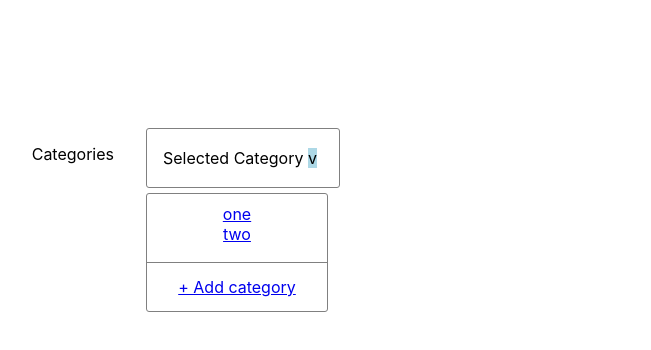
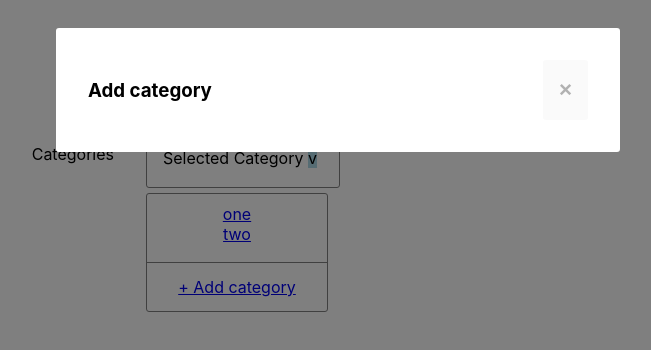
Before and after one commit to ClariceR/editable-dropdown-react, a React (Create React App) app: page / in a window 1280 px wide. Both pictures are taken after a click on the link "+ Add category". Shown: the top 350 px of the page, without its empty margins (302-953 px from the left). Built offline with nearby package versions, Linux system fonts and the light colour scheme.

Commit message:
Improve modal header style

```diff
--- a/src/App.css
+++ b/src/App.css
@@ -66,6 +66,68 @@ a {
 
 /* Modal */
 
-.modal__wrapper {
+/* .modal__wrapper {
   background-color: lightgray;
+} */
+
+.modal-overlay {
+  position: fixed;
+  top: 0;
+  left: 0;
+  z-index: 1040;
+  width: 100vw;
+  height: 100vh;
+  background-color: #000;
+  opacity: .5;
 }
+
+.modal-wrapper {
+  position: fixed;
+  top: 0;
+  left: 0;
+  z-index: 1050;
+  width: 100%;
+  height: 100%;
+  overflow-x: hidden;
+  overflow-y: auto;
+  outline: 0;
+}
+
+.modal {
+  z-index: 100;
+  background: white;
+  position: relative;
+  margin: 1.75rem auto;
+  border-radius: 3px;
+  max-width: 500px;
+  padding: 2rem;
+}
+
+.modal-header {
+  display: flex;
+  justify-content: space-between;
+}
+
+.modal-close-button {
+  font-size: 1.4rem;
+  font-weight: 700;
+  line-height: 1;
+  color: #000;
+  opacity: .3;
+  cursor: pointer;
+  border: none;
+}
+
+button {
+  font-size: .9rem;
+  font-weight: 700;
+  border: none;
+  border-radius: 3px;
+  padding: .3rem 1rem;
+  margin-left: .5rem;
+}
+
+.button-default {
+  background: #247BA0;
+  color: #fff;
+}
--- a/src/App.js
+++ b/src/App.js
@@ -2,18 +2,22 @@ import React, { useState } from "react";
 import "./App.css";
 import DropdownCategories from "./components/DropdownCategories";
 import ModalCategories from "./components/ModalCategories";
+import useModal from "./components/useModal";
 
 function App() {
   const defaultCategories = [{ name: "one" }, { name: "two" }];
 
   const [categoriesList, setCategoriesList] = useState(defaultCategories);
-  const [isAdd, setIsAdd] = useState(false);
 
-  const handleAddCategory = (e) => {
-    e.preventDefault();
-    setIsAdd(true);
-    console.log(isAdd)
-  };
+  const {isShowing, toggle} = useModal();
+
+  // const [isAdd, setIsAdd] = useState(false);
+
+  // const handleAddCategory = (e) => {
+  //   e.preventDefault();
+  //   setIsAdd(true);
+  //   console.log(isAdd)
+  // };
 
   console.log(
     "categories:",
@@ -24,9 +28,9 @@ function App() {
     <div className="App">
       <DropdownCategories
         categoriesList={categoriesList}
-        handleAddCategory={handleAddCategory}
+        toggle={toggle}
       />
-      <ModalCategories isAdd={isAdd} />
+      <ModalCategories isShowing={isShowing} hide={toggle}/>
     </div>
   );
 }
--- a/src/components/DropdownCategories.js
+++ b/src/components/DropdownCategories.js
@@ -1,7 +1,7 @@
 import React from "react";
 import CategoryItem from "./CategoryItem";
 
-function DropdownCategories({ categoriesList, handleAddCategory }) {
+function DropdownCategories({ categoriesList, handleAddCategory, toggle }) {
   const categoriesNames = categoriesList.map((category) => (
     <CategoryItem key={category.name} categoryName={category.name} />
   ));
@@ -19,7 +19,7 @@ function DropdownCategories({ categoriesList, handleAddCategory }) {
         <div className="dropdown-categories__list">
           <div>{categoriesNames}</div>
           <div className="dropdown-categories__footer">
-            <a href="#" onClick={handleAddCategory}>
+            <a href="#" onClick={toggle}>
               + Add category
             </a>
           </div>
--- a/src/components/ModalCategories.js
+++ b/src/components/ModalCategories.js
@@ -1,17 +1,24 @@
-import React from 'react'
+import React from "react";
+import ReactDOM from "react-dom";
 
-function ModalCategories({isAdd}) {
-    if (isAdd) {
-       <div className="modal__wrapper">
-         <div class="modal__body-input">
-           <label for="category_name" class="u-push-right--half">
-             Name
-           </label>
-           <input type="text" />
-         </div>
-       </div>;
-    }
-  return null;
-}
+const ModalCategories = ({ isShowing, hide }) =>
+  isShowing
+    ? ReactDOM.createPortal(
+        <React.Fragment>
+          <div className="modal-overlay" />
+          <div className="modal-wrapper">
+            <div className="modal">
+              <div className="modal-header">
+                <h3>Add category</h3>
+                <button className="modal-close-button">
+                  <span>&times;</span>
+                </button>
+              </div>
+            </div>
+          </div>
+        </React.Fragment>,
+        document.body
+      )
+    : null;
 
-export default ModalCategories
+export default ModalCategories;
```
